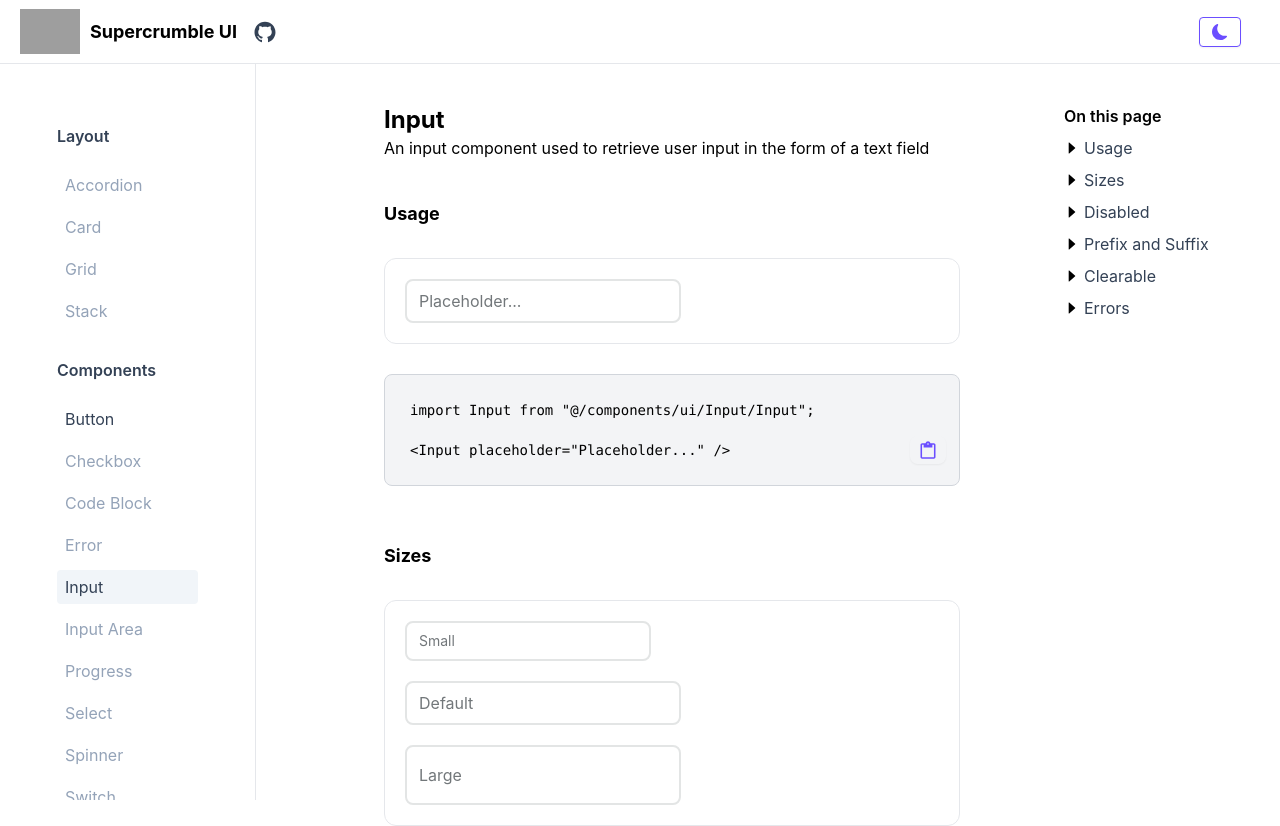
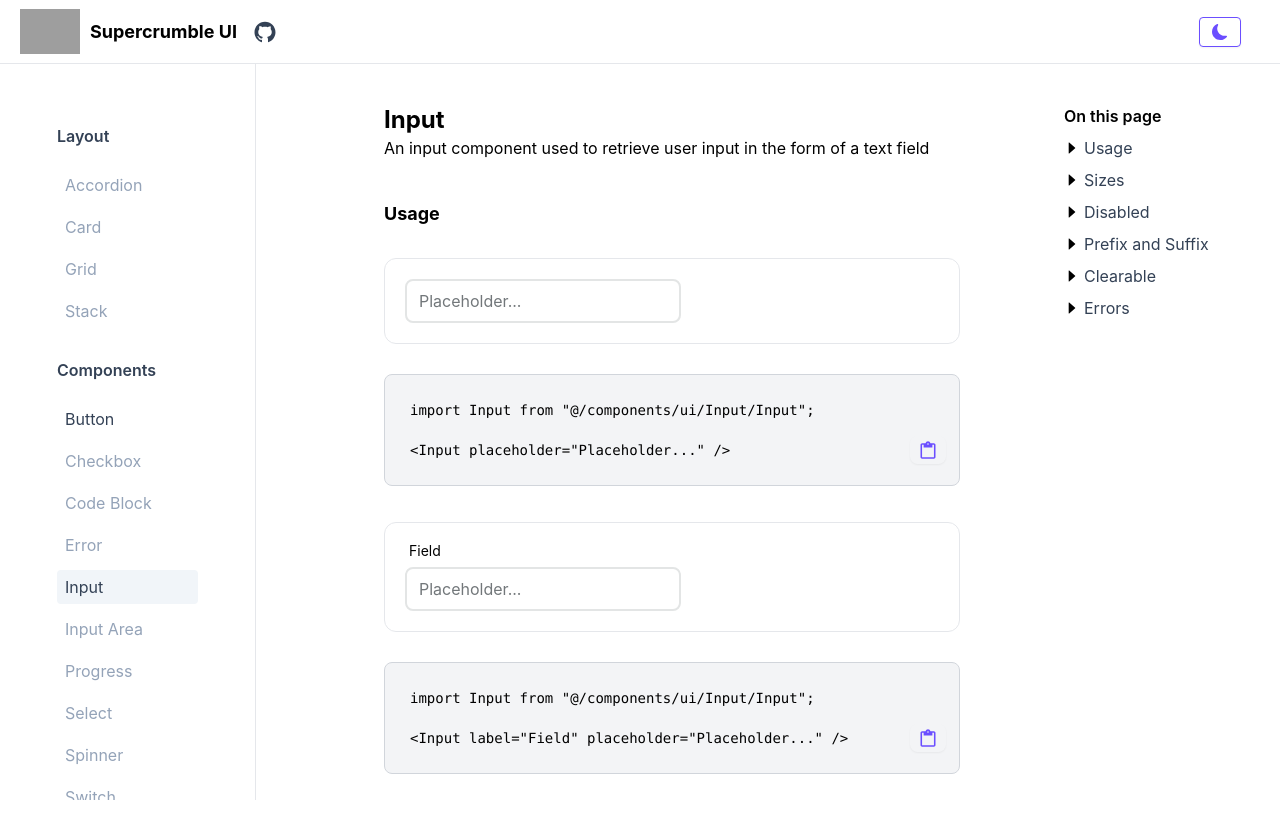
Before and after one commit to elijahnikov/ui, a Next.js app: page /input in a window 1280 px wide. Shown: the top 826 px of the page. Built offline with nearby package versions, Linux system fonts and the light colour scheme; grey boxes are pictures that could not be loaded; a web font is replaced by a local one.

Commit message:
adding label example

```diff
--- a/src/maps/component/input.ts
+++ b/src/maps/component/input.ts
@@ -31,6 +31,10 @@ export const inputCode = {
     default: `import Input from "@/components/ui/Input/Input";
 
 <Input placeholder="Placeholder..." />`,
+
+    defaultWithLabel: `import Input from "@/components/ui/Input/Input";
+
+<Input label="Field" placeholder="Placeholder..." />`,
 
     sizes: `import Input from "@/components/ui/Input/Input";
 
--- a/src/pages/input.tsx
+++ b/src/pages/input.tsx
@@ -37,6 +37,10 @@ const InputPage = ({}: InputPageProps) => {
                     <Input placeholder="Placeholder..." />
                 </div>
                 <CodeBlock code={inputCode.default} />
+                <div className="mt-[30px] mb-[30px] border-[1px] p-5 dark:border-slate-700 rounded-xl">
+                    <Input label="Field" placeholder="Placeholder..." />
+                </div>
+                <CodeBlock code={inputCode.defaultWithLabel} />
             </div>
 
             <div className="mt-[50px]">
```
